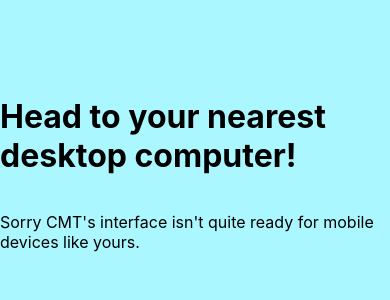
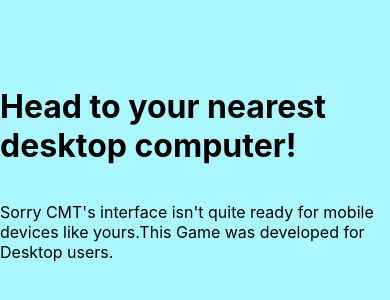
Before and after one commit to Bryce-Soghigian/CMT-9442V-FE, a React (Create React App) app: page / in a window 390 px wide. Shown: the part 250-550 px from the top of the page. Built offline with nearby package versions, Linux system fonts and the light colour scheme; a web font is replaced by a local one.

Commit message:
:apple: added media breakpoint to let mobile users know that this game is for desktop users

```diff
--- a/src/Components/Intro/Main.js
+++ b/src/Components/Intro/Main.js
@@ -189,7 +189,7 @@
               return(
                   <MobileDiv>
                       <H1>Head to your nearest desktop computer!</H1>
-                      <p>Sorry CMT's interface isn't quite ready for mobile devices like yours.</p>
+                      <p>Sorry CMT's interface isn't quite ready for mobile devices like yours.This Game was developed for Desktop users.</p>
                   </MobileDiv>
               )
 
```
